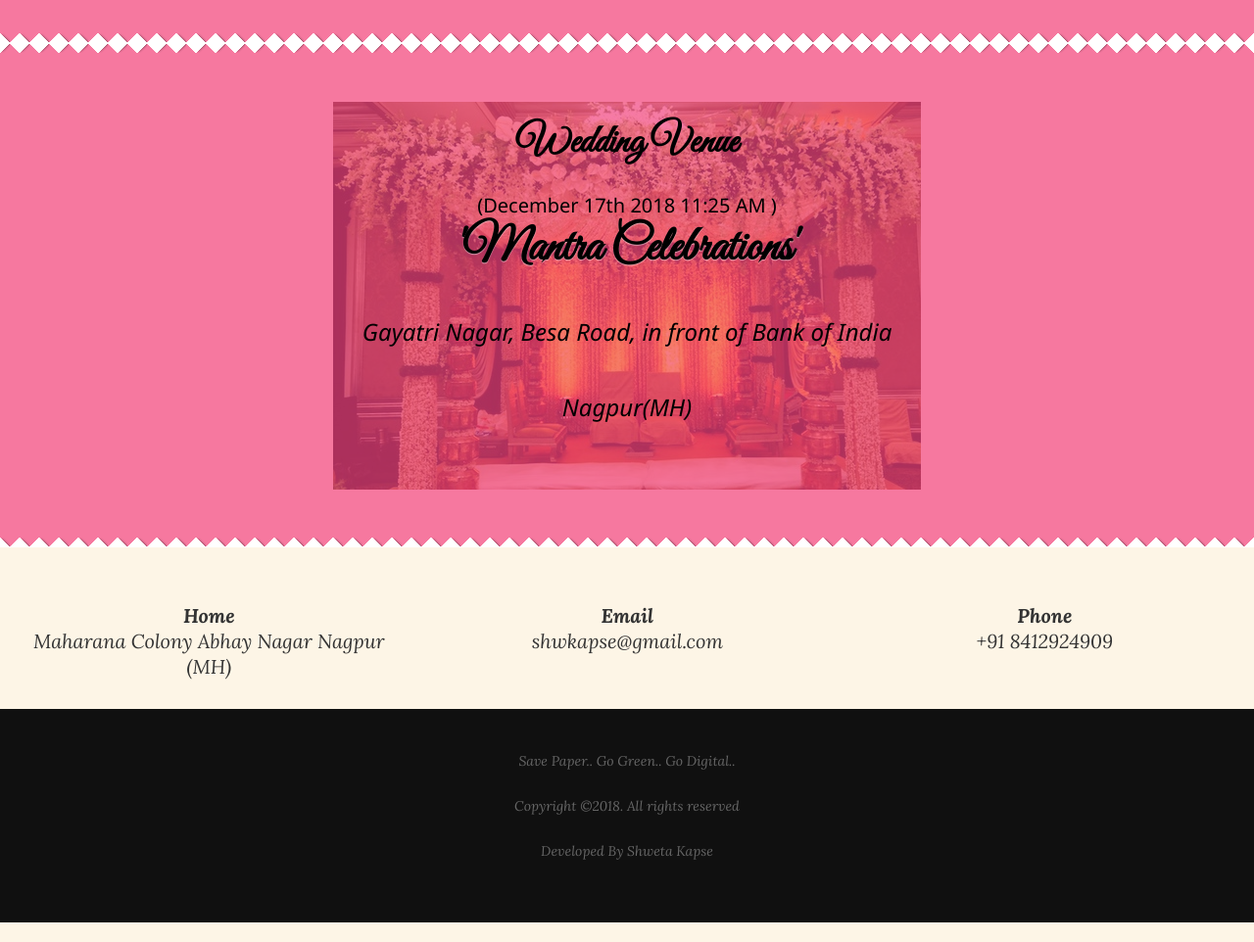
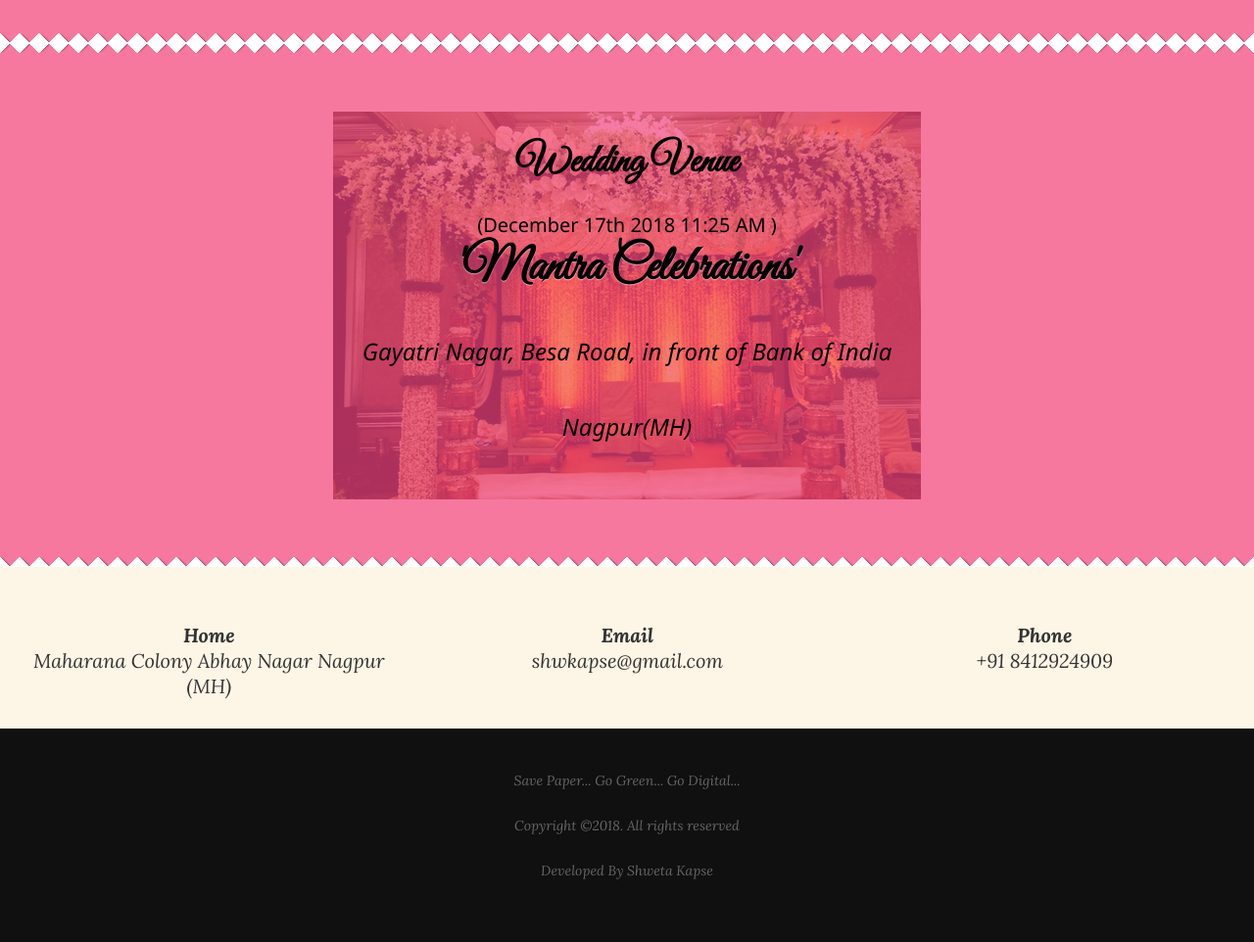
Before and after one commit to shwetakapse/shwetakapse.github.io, a plain HTML site: page index-edit.html in a window 1280 px wide. Shown: the part 2980-3942 px from the top of the page at 98% size. Drawn offline with nearby package versions, Linux system fonts and the light colour scheme; files that its build step writes are made by us from their sources.

Commit message:
Update index-edit.html

```diff
--- a/index-edit.html
+++ b/index-edit.html
@@ -154,6 +154,7 @@
  <div class="wedding_invitation_parallax">
       <div class="about_bottom_bg">
   <div class="container text-center">
+    <p></p>
      <h3 class="invitaion_teext  animated " data-animation="fadeIn" data-animation-delay="100" style="font-weight: bold; font-size: 40px; ">Wedding Venue</h3>
 
              <h4 class="animated" data-animation="fadeIn" data-animation-delay="100" >(December 17th 2018 11:25 AM )</h4>
@@ -199,7 +200,7 @@
   <div class="container">
     <div class="row">
       <div class="col-md-6 col-md-offset-3 text-center">
-        <p>Save Paper.. Go Green.. Go Digital.. </p>
+        <p>Save Paper... Go Green... Go Digital... </p>
         <p>Copyright &copy;2018. All rights reserved</p>
         <p>Developed By Shweta Kapse</p>
       </div>
```
